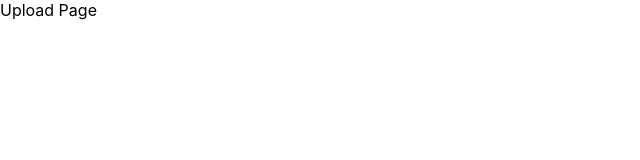
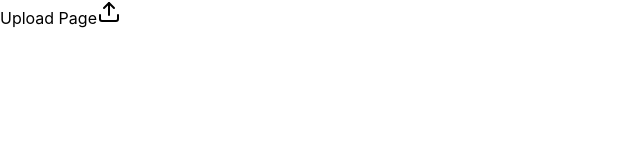
Before and after one commit to fighterjetj/HOTHX, a React (Create React App) app: page /UploadPage in a window 1280 px wide. Shown: the top 160 px of the page, without its empty margins (0-640 px from the left). Built offline with nearby package versions, Linux system fonts and the light colour scheme.

Commit message:
included upload svg

```diff
--- a/src/pages/UploadPage.js
+++ b/src/pages/UploadPage.js
@@ -1,9 +1,9 @@
-
 
 function UploadPage() {
     return (
         <div>
             Upload Page
+            <svg xmlns="http://www.w3.org/2000/svg" width="24" height="24" viewBox="0 0 24 24" fill="none" stroke="currentColor" stroke-width="2" stroke-linecap="round" stroke-linejoin="round" class="feather feather-upload"><path d="M21 15v4a2 2 0 0 1-2 2H5a2 2 0 0 1-2-2v-4"></path><polyline points="17 8 12 3 7 8"></polyline><line x1="12" y1="3" x2="12" y2="15"></line></svg>
         </div>
     )
 }
```
Also changed, not shown: public/icons/upload.svg (added).
